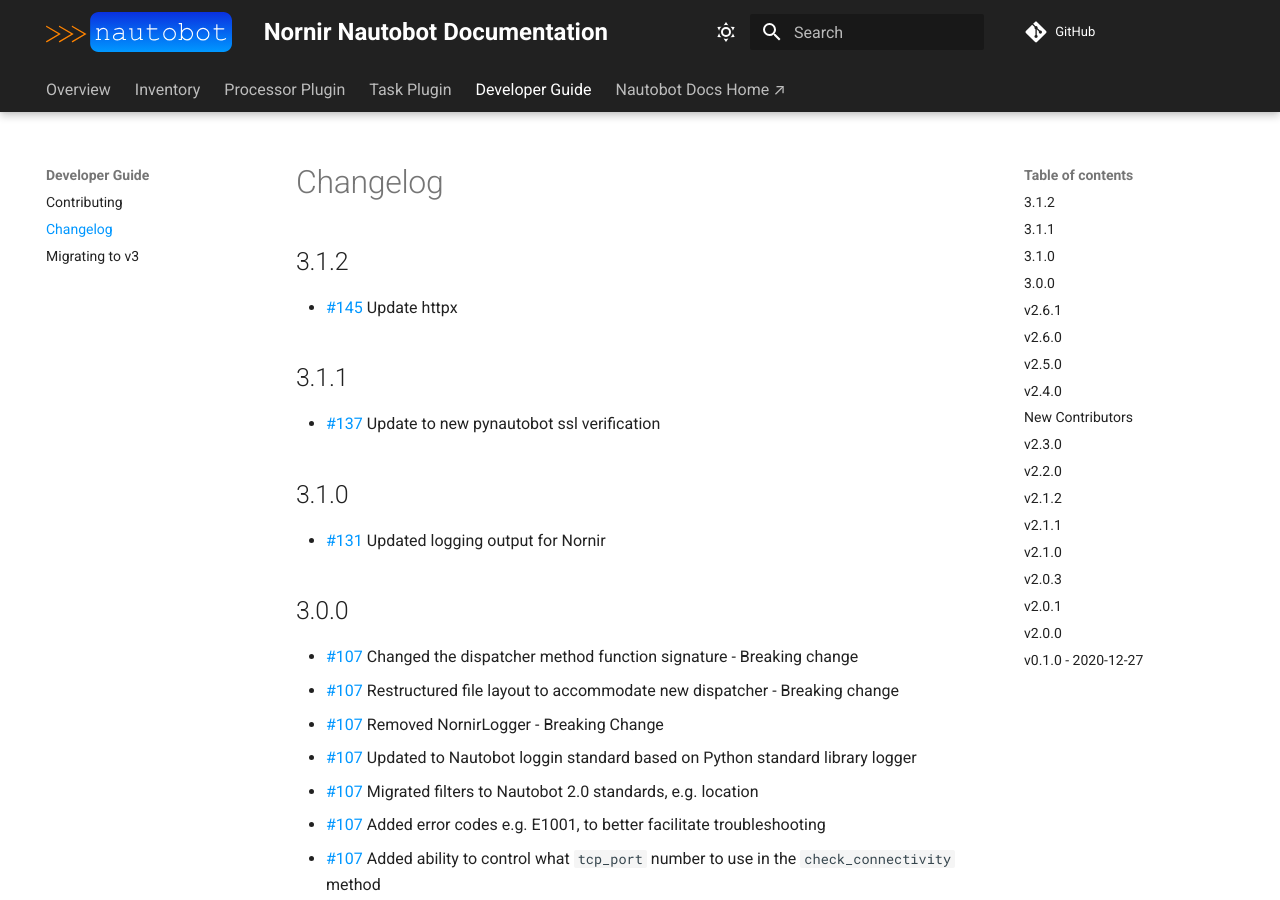
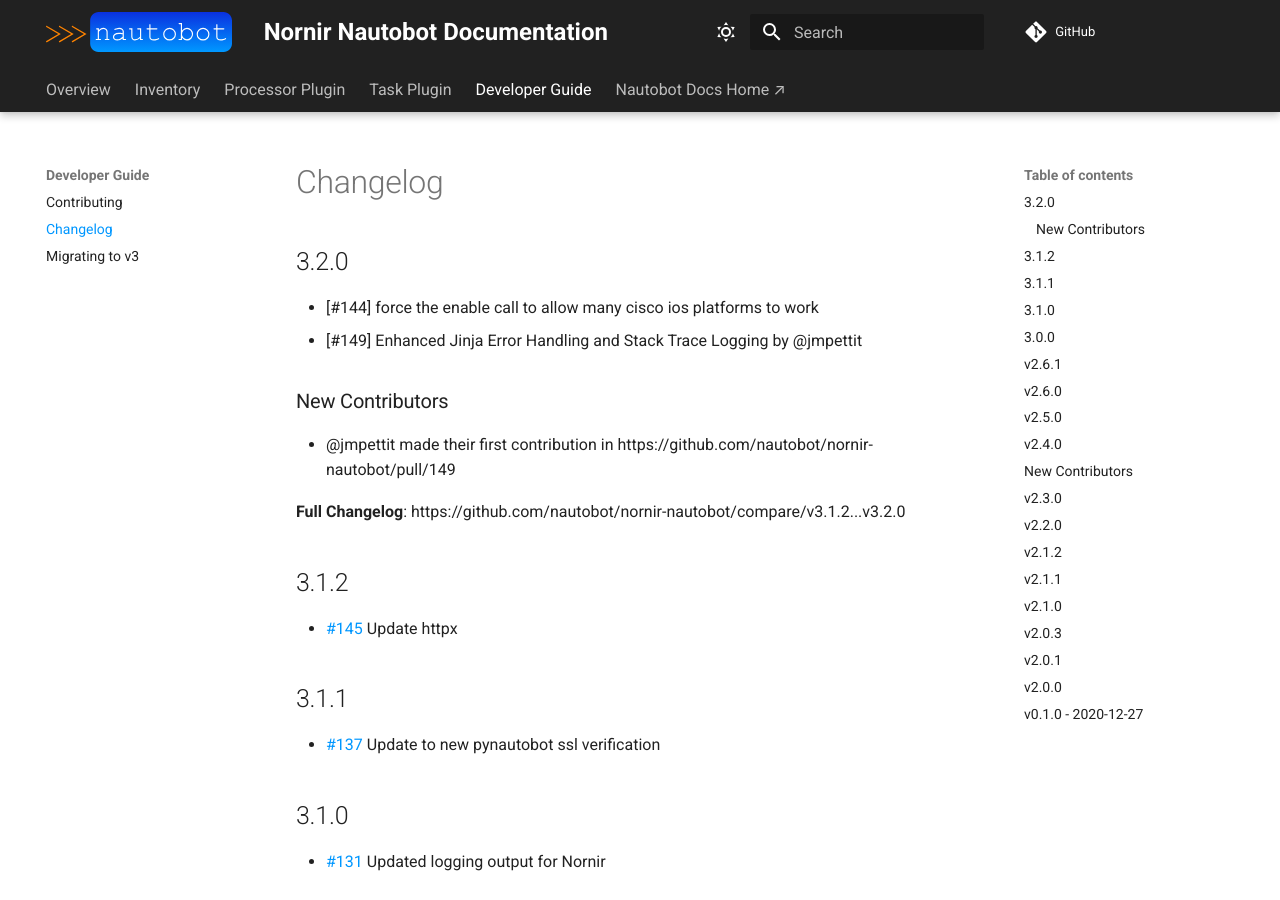
Before and after one commit to nautobot/nornir-nautobot, an MkDocs documentation site: the page built from docs/dev/CHANGELOG.md, in a window 1280 px wide and 900 px high. Built offline with MkDocs 1.6.1 and Material for MkDocs 9.7.7, drawn with Linux system fonts in a browser that asks for light colours; comment, search, counter and statistics services are not loaded.

Commit message:
Release 3.2.0

```diff
--- a/docs/dev/CHANGELOG.md
+++ b/docs/dev/CHANGELOG.md
@@ -1,4 +1,14 @@
 # Changelog
+
+## 3.2.0
+
+* [#144] force the enable call to allow many cisco ios platforms to work
+* [#149] Enhanced Jinja Error Handling and Stack Trace Logging by @jmpettit
+
+### New Contributors
+* @jmpettit made their first contribution in https://github.com/nautobot/nornir-nautobot/pull/149
+
+**Full Changelog**: https://github.com/nautobot/nornir-nautobot/compare/v3.1.2...v3.2.0
 
 ## 3.1.2
 
--- a/pyproject.toml
+++ b/pyproject.toml
@@ -1,6 +1,6 @@
 [tool.poetry]
 name = "nornir-nautobot"
-version = "3.1.1"
+version = "3.2.0"
 description = "Nornir Nautobot"
 authors = ["Network to Code, LLC <opensource@networktocode.com>"]
 readme = "README.md"
```
